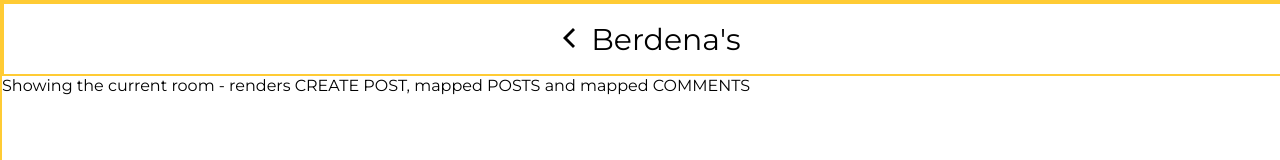
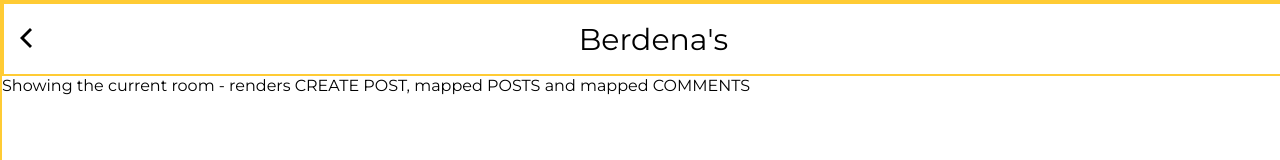
Before and after one commit to Sjavaid56/Buzz.-, a React (Create React App) app: page /currentHive in a window 1280 px wide. Shown: the top 160 px of the page. Built offline with nearby package versions, Linux system fonts and the light colour scheme.

Commit message:
fixed current room header styling

```diff
--- a/src/Components/Room/CurrentRoom/Posts/CurrentRoom.css
+++ b/src/Components/Room/CurrentRoom/Posts/CurrentRoom.css
@@ -1,30 +1,30 @@
-.Current-room{
+.Current-room {
     width:100%;
     height:100vh;
     border: solid #ffcb34 2px;
 }
-.Current-room__header{
+
+.Current-room__header {
     width:100%;
     height:70px;
     border: solid #ffcb34 2px;
-    display:flex;
-    justify-content: center;
+    display: flex;
+    /* justify-content: space-between; */
     align-items: center;
 }
-/* .Current-room__Info{
-    width:50%;
-    display:flex;
-    justify-content: space-between;
-    align-items: center;
-} */
-.Current-room__header button{
+
+.Current-room__back {
     background:none;
     border:none;
-    justify-self: left!important;
+    flex: 1;
+    /* justify-self: left!important; */
 }
-.Current-room__title{
+
+.Current-room__title {
+    /* margin: 0 auto; */
+    text-align: center;
+    /* justify-content: center; */
     font-size: 30px;
-    /* justify-self: center;  */
-    /* text-align: center; */
-    /* align-self: center; */
+    flex: 100%;
+    margin-left: -25px;
 }
```
